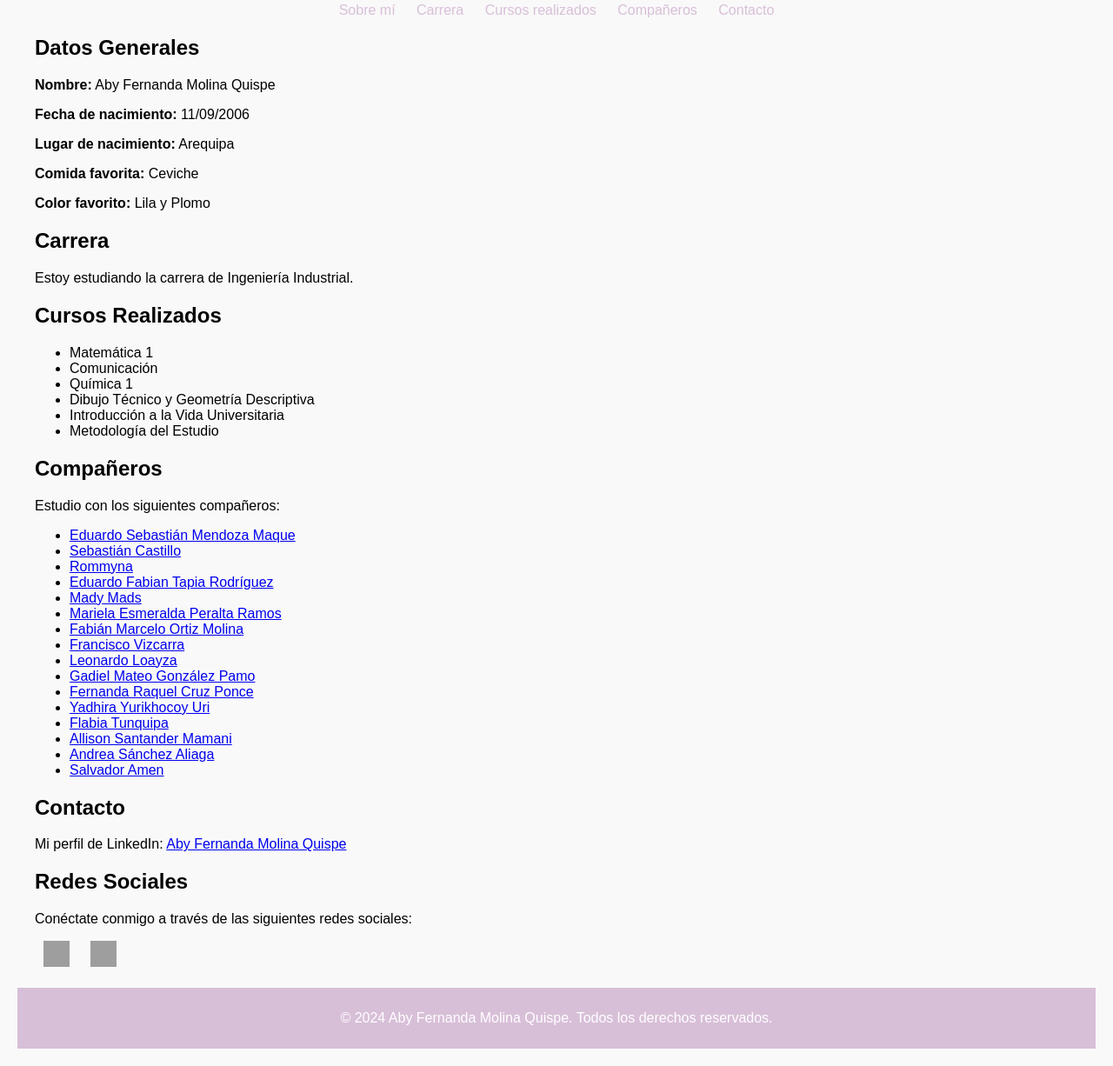
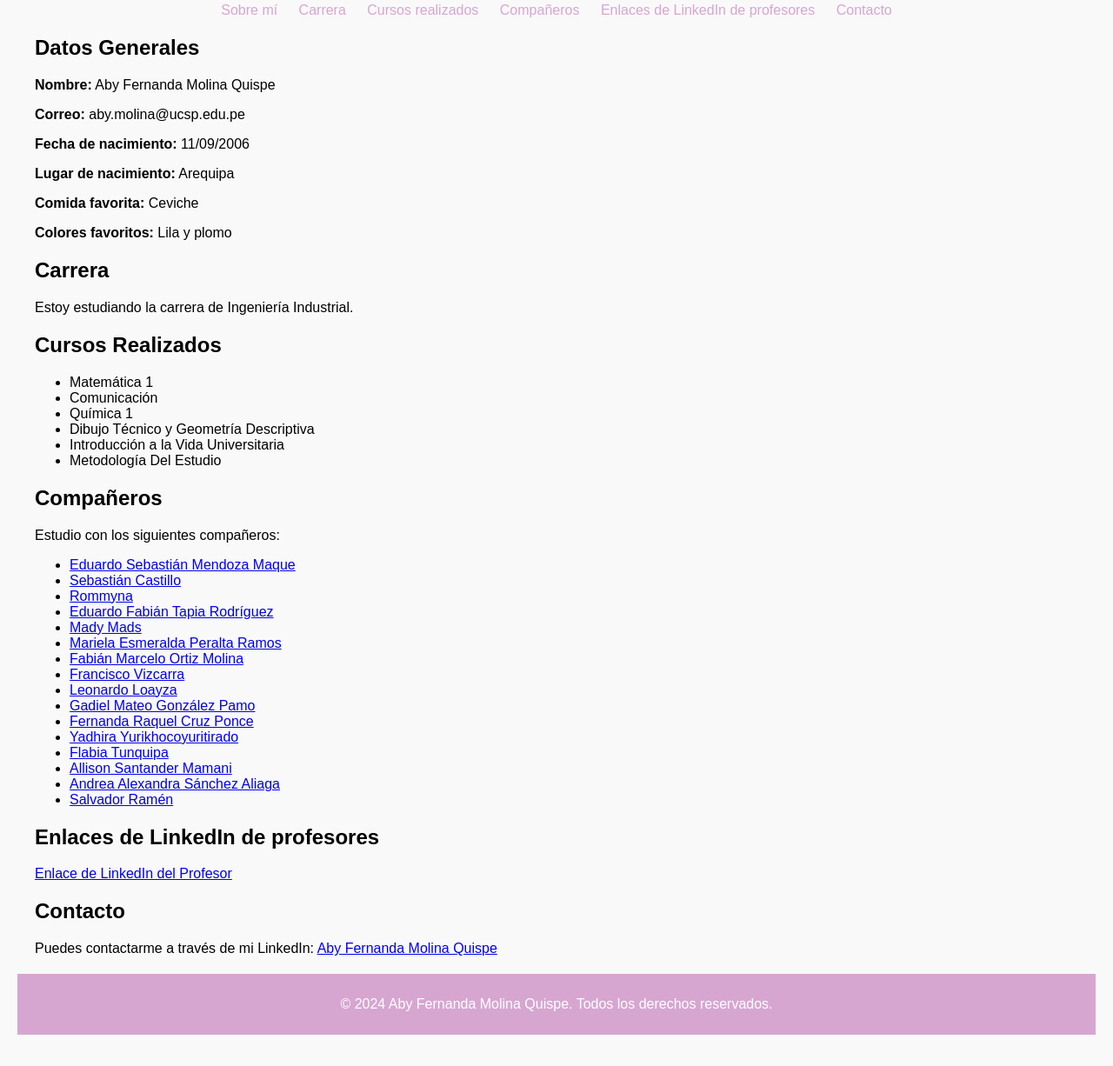
Before and after one commit to Aby5331/index.html, a plain HTML site: page index.html in a window 1280 px wide. Shown: the part 161-1387 px from the top of the page at 87% size. Drawn offline with Linux system fonts and the light colour scheme; grey boxes are pictures that could not be loaded.

Commit message:
Update index.html

```diff
--- a/index.html
+++ b/index.html
@@ -13,7 +13,7 @@
         header, footer {
             text-align: center;
             padding: 10px;
-            background-color: #D8BFD8; /* Lila */
+            background-color: #D6A6D1; /* Color lila */
             color: white;
         }
         nav {
@@ -22,7 +22,7 @@
         }
         nav a {
             margin: 0 10px;
-            color: #D8BFD8; /* Lila */
+            color: #D6A6D1; /* Color lila */
             text-decoration: none;
         }
         nav a:hover {
@@ -31,13 +31,12 @@
         section {
             margin: 20px;
         }
-        .social-icons a {
-            margin: 0 10px;
+        footer a {
+            color: white;
             text-decoration: none;
         }
-        .social-icons img {
-            width: 30px;
-            height: 30px;
+        footer a:hover {
+            text-decoration: underline;
         }
     </style>
 </head>
@@ -51,15 +50,17 @@
         <a href="#carrera">Carrera</a>
         <a href="#cursos">Cursos realizados</a>
         <a href="#companeros">Compañeros</a>
+        <a href="#linkedin-profesor">Enlaces de LinkedIn de profesores</a>
         <a href="#contacto">Contacto</a>
     </nav>
     <section id="sobre-mi">
         <h2>Datos Generales</h2>
         <p><strong>Nombre:</strong> Aby Fernanda Molina Quispe</p>
+        <p><strong>Correo:</strong> aby.molina@ucsp.edu.pe</p>
         <p><strong>Fecha de nacimiento:</strong> 11/09/2006</p>
         <p><strong>Lugar de nacimiento:</strong> Arequipa</p>
         <p><strong>Comida favorita:</strong> Ceviche</p>
-        <p><strong>Color favorito:</strong> Lila y Plomo</p>
+        <p><strong>Colores favoritos:</strong> Lila y plomo</p>
     </section>
     <section id="carrera">
         <h2>Carrera</h2>
@@ -73,7 +74,7 @@
             <li>Química 1</li>
             <li>Dibujo Técnico y Geometría Descriptiva</li>
             <li>Introducción a la Vida Universitaria</li>
-            <li>Metodología del Estudio</li>
+            <li>Metodología Del Estudio</li>
         </ul>
     </section>
     <section id="companeros">
@@ -83,7 +84,7 @@
             <li><a href="https://eduardomaque.github.io/Eduardo-Sebastian-Mendoza-Maque/" target="_blank">Eduardo Sebastián Mendoza Maque</a></li>
             <li><a href="https://saccbrc-06.github.io/SebastianCastillo.github-io/" target="_blank">Sebastián Castillo</a></li>
             <li><a href="https://rommyna.github.io" target="_blank">Rommyna</a></li>
-            <li><a href="https://eduardoucsp.github.io/Eduardo-Fabian-Tapia-Rodriguez-Page.github.io/" target="_blank">Eduardo Fabian Tapia Rodríguez</a></li>
+            <li><a href="https://eduardoucsp.github.io/Eduardo-Fabian-Tapia-Rodriguez-Page.github.io/" target="_blank">Eduardo Fabián Tapia Rodríguez</a></li>
             <li><a href="https://madymads.github.io/" target="_blank">Mady Mads</a></li>
             <li><a href="https://marielaesmeraldaperaltaramos.github.io/Mariela-Esmeralda-Peralta-Ramos/" target="_blank">Mariela Esmeralda Peralta Ramos</a></li>
             <li><a href="https://fabian0rtiz.github.io/Fabian-Marcelo-Ortiz-Molina/" target="_blank">Fabián Marcelo Ortiz Molina</a></li>
@@ -91,28 +92,20 @@
             <li><a href="https://leonardoloayza.github.io/" target="_blank">Leonardo Loayza</a></li>
             <li><a href="https://ultrones09.github.io/Gadiel-Mateo-Gonzalez-Pamo/" target="_blank">Gadiel Mateo González Pamo</a></li>
             <li><a href="https://fernandaraquelcruzponce.neocities.org/" target="_blank">Fernanda Raquel Cruz Ponce</a></li>
-            <li><a href="https://yadhirayurikhocoyuritirado.github.io/yadhirayurikhocoyuri/" target="_blank">Yadhira Yurikhocoy Uri</a></li>
+            <li><a href="https://yadhirayurikhocoyuritirado.github.io/yadhirayurikhocoyuri/" target="_blank">Yadhira Yurikhocoyuritirado</a></li>
             <li><a href="https://flabiatunquipa.github.io/mi-pagina-personal/" target="_blank">Flabia Tunquipa</a></li>
             <li><a href="https://allisonsantandermamani.neocities.org/" target="_blank">Allison Santander Mamani</a></li>
-            <li><a href="https://andreasanchezaliaga.github.io/Andrea-Alexandra-S-nchez-Aliaga/" target="_blank">Andrea Sánchez Aliaga</a></li>
-            <li><a href="https://salvaramen.github.io/" target="_blank">Salvador Amen</a></li>
+            <li><a href="https://andreasanchezaliaga.github.io/Andrea-Alexandra-S-nchez-Aliaga/" target="_blank">Andrea Alexandra Sánchez Aliaga</a></li>
+            <li><a href="https://salvaramen.github.io/" target="_blank">Salvador Ramén</a></li>
         </ul>
+    </section>
+    <section id="linkedin-profesor">
+        <h2>Enlaces de LinkedIn de profesores</h2>
+        <p><a href="https://www.linkedin.com/in/ecuadrosv/" target="_blank">Enlace de LinkedIn del Profesor</a></p>
     </section>
     <section id="contacto">
         <h2>Contacto</h2>
-        <p>Mi perfil de LinkedIn: <a href="https://www.linkedin.com/in/aby-fernanda-molina-quispe-62357633b" target="_blank">Aby Fernanda Molina Quispe</a></p>
-    </section>
-    <section id="redes-sociales">
-        <h2>Redes Sociales</h2>
-        <p>Conéctate conmigo a través de las siguientes redes sociales:</p>
-        <div class="social-icons">
-            <a href="https://www.instagram.com/aby_fernandaa9/profilecard/?igsh=c3loZnVteGp3bDFm" target="_blank">
-                <img src="https://upload.wikimedia.org/wikipedia/commons/a/a5/Instagram_icon.png" alt="Instagram">
-            </a>
-            <a href="https://www.facebook.com/profile.php?id=100072275015643" target="_blank">
-                <img src="https://upload.wikimedia.org/wikipedia/commons/5/51/Facebook_f_logo_%282019%29.svg" alt="Facebook">
-            </a>
-        </div>
+        <p>Puedes contactarme a través de mi LinkedIn: <a href="https://www.linkedin.com/in/aby-fernanda-molina-quispe-62357633b" target="_blank">Aby Fernanda Molina Quispe</a></p>
     </section>
     <footer>
         <p>&copy; 2024 Aby Fernanda Molina Quispe. Todos los derechos reservados.</p>
```
